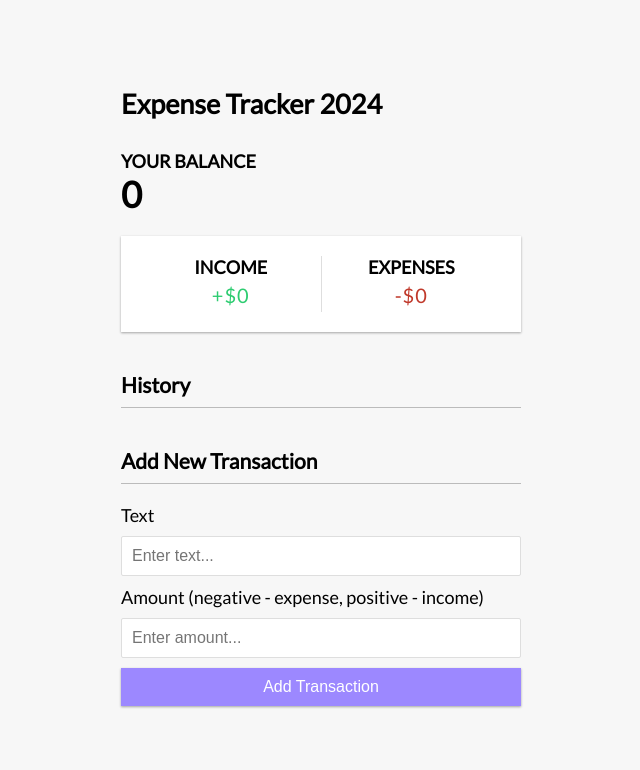
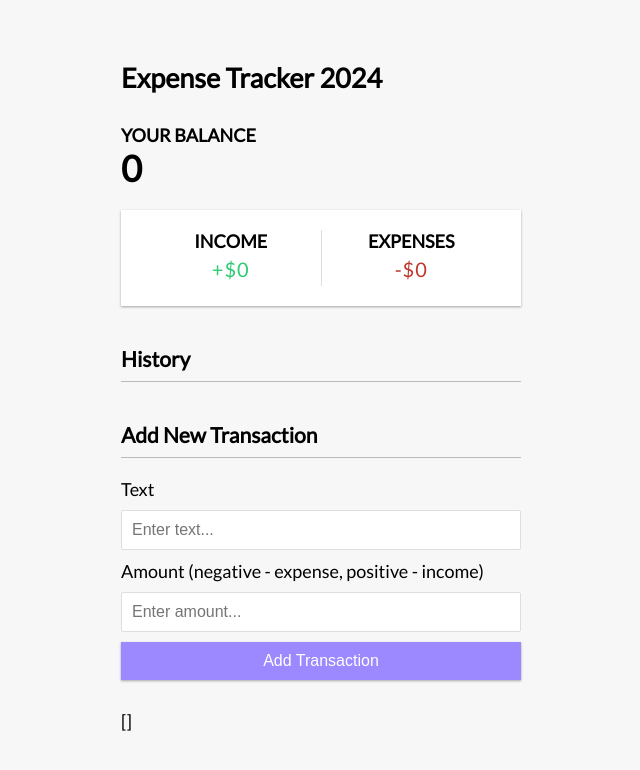
Before and after one commit to Byakko-star/expense-tracker, a Vue app: page / in a window 1280 px wide. Shown: the top 770 px of the page, without its empty margins (319-959 px from the left). Built offline with nearby package versions, Linux system fonts and the light colour scheme.

Commit message:
for some reason it didn't sync change so im goint to do it again and i added dist again on the last commit bacause i made a mistake

```diff
--- a/src/App.vue
+++ b/src/App.vue
@@ -91,7 +91,7 @@ onMounted(() => {
     <TransactionList :transactions="transactions" @transactionDeleted="handleTransactionDeleted"></TransactionList>
 
     <AddTransaction @transactionSubmitted="handleTransactionSubmitted"></AddTransaction>
-    <!-- {{ transactions }} -->
+    {{ transactions }}
 
   </div>
 </template>
```
